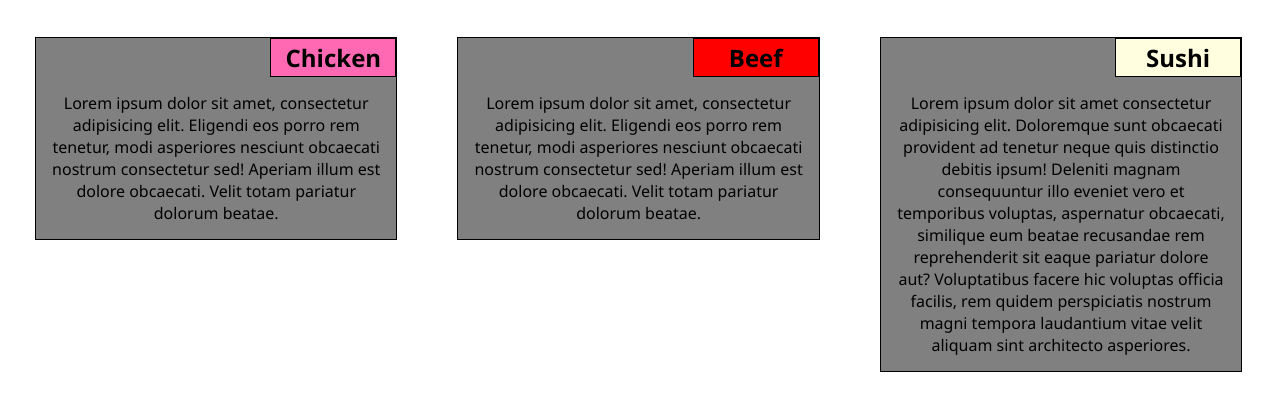
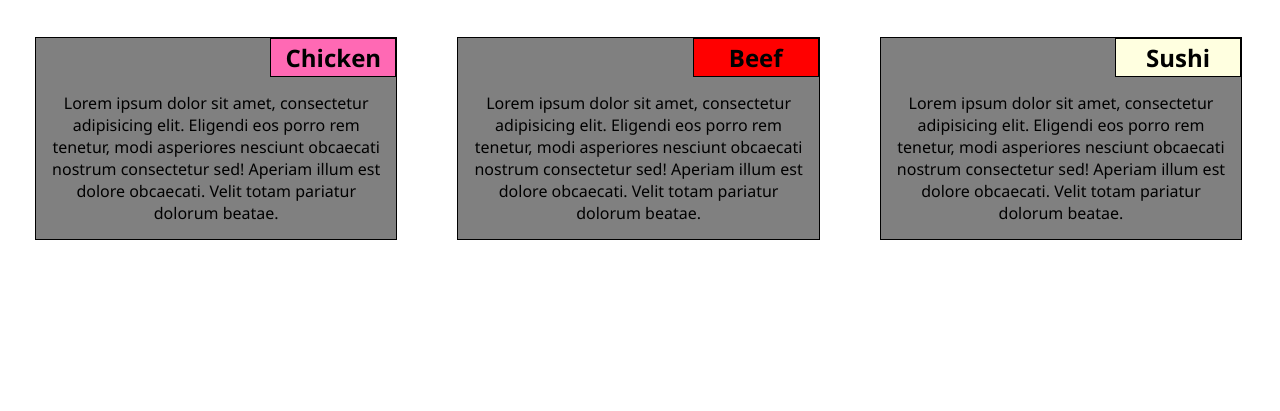
Before and after one commit to rayanzayat/mod2-solution, a plain HTML site: page index.html in a window 1280 px wide. Shown: the part 73-484 px from the top of the page. Drawn offline with Linux system fonts and the light colour scheme.

Commit message:
Update index.html

```diff
--- a/index.html
+++ b/index.html
@@ -47,10 +47,9 @@
 
             <div>
                 <p>
-                    Lorem ipsum dolor sit amet consectetur adipisicing elit. Doloremque sunt obcaecati provident ad tenetur neque quis distinctio debitis ipsum!
-                    Deleniti magnam consequuntur illo eveniet vero et temporibus voluptas,
-                    aspernatur obcaecati, similique eum beatae recusandae rem reprehenderit sit eaque pariatur dolore aut? Voluptatibus facere hic voluptas officia facilis,
-                    rem quidem perspiciatis nostrum magni tempora laudantium vitae velit aliquam sint architecto asperiores.
+                    Lorem ipsum dolor sit amet, consectetur adipisicing elit. Eligendi eos porro rem tenetur,
+                    modi asperiores nesciunt obcaecati nostrum consectetur sed! Aperiam illum est dolore obcaecati.
+                    Velit totam pariatur dolorum beatae.
                 </p>
             </div>
         </section>
```
